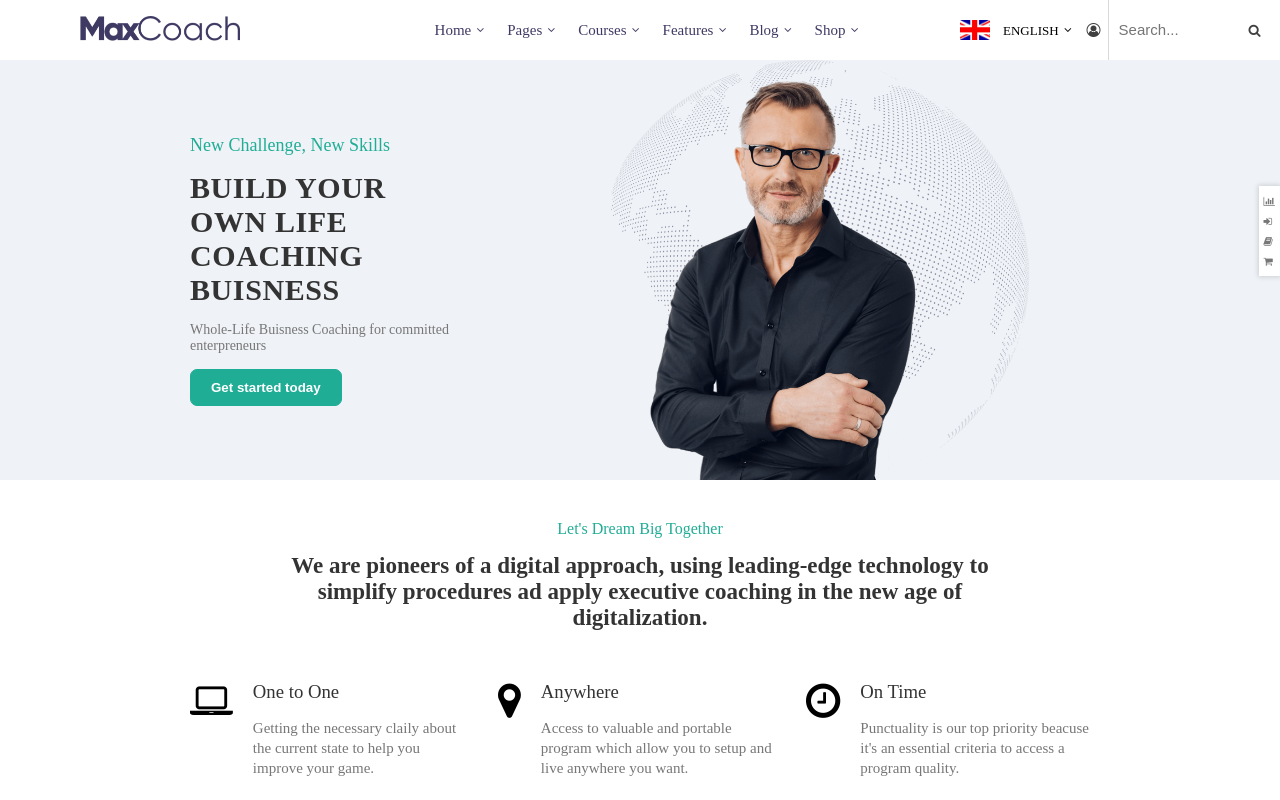
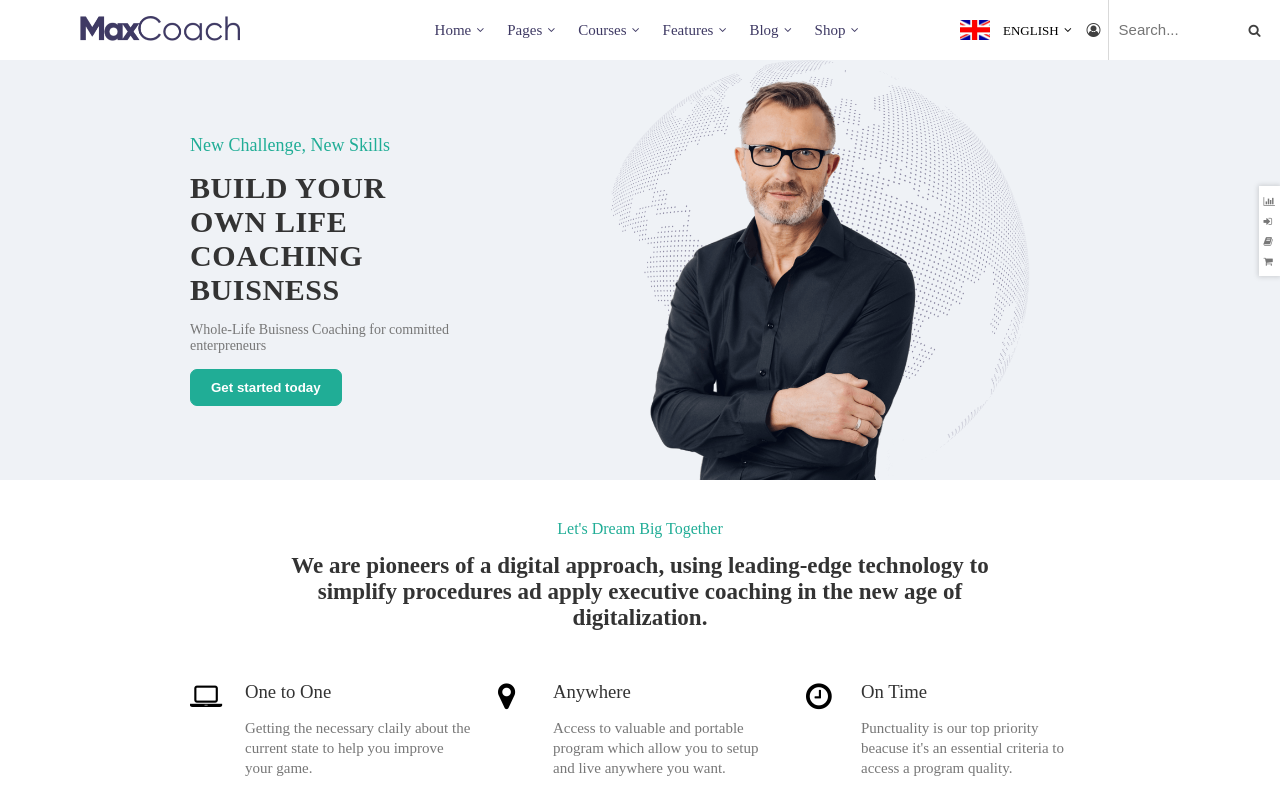
Before and after one commit to LeonardoCeccarelli/proj-html-vuejs, a Vue app: page / in a window 1280 px wide. Shown: the top 800 px of the page. Built offline with nearby package versions, Linux system fonts and the light colour scheme.

Commit message:
made the cards symmetrical in infomain section

```diff
--- a/src/style/info_main.scss
+++ b/src/style/info_main.scss
@@ -23,15 +23,15 @@
             margin-bottom: 30px;
 
             .icon_container {
-                margin-right: 20px;
-
                 i {
-                    font-size: 40px;
-                    font-weight: 100;
+                    display: inline-block;
+                    width: 35px;
+                    font-size: 30px;
                 }
             }
 
             .text_container {
+                margin-left: 20px;
 
                 h3 {
                     font-weight: 500;
```
